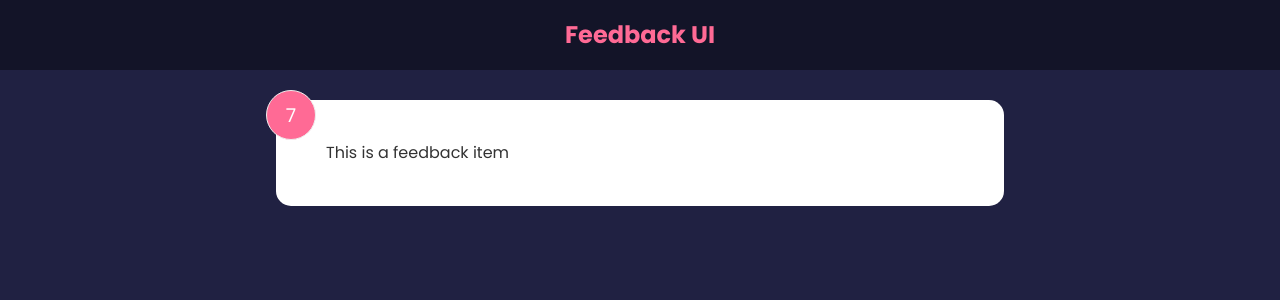
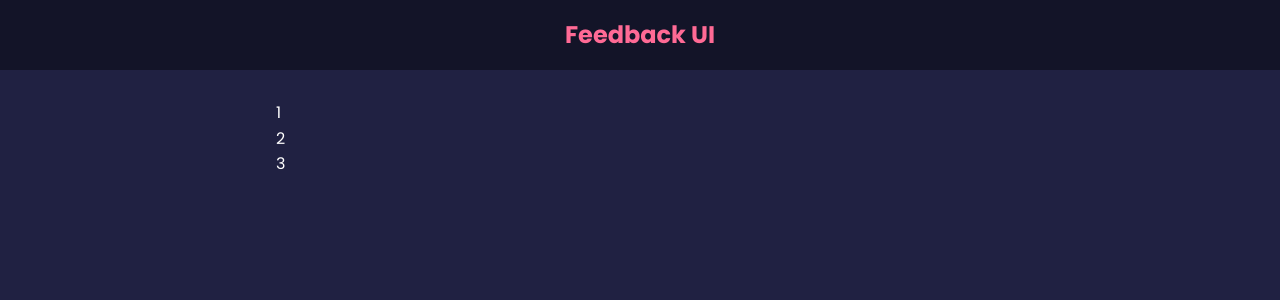
Before and after one commit to PhilipGreene08/feedback-app, a React (Create React App) app: page / in a window 1280 px wide. Shown: the top 300 px of the page. Built offline with nearby package versions, Linux system fonts and the light colour scheme.

Commit message:
second commit

```diff
--- a/src/App.js
+++ b/src/App.js
@@ -1,13 +1,16 @@
 import { Fragment } from 'react';
-import Feedbackitem from './components/Feedbackitem';
+import { useState } from 'react';
+import FeedbackList from './components/FeedbackList';
 import Header from './components/Header';
+import FeedbackData from './data/FeedbackData';
 
 function App() {
+  const [feedback, setfeedback] = useState(FeedbackData);
   return (
     <Fragment>
       <Header />
       <div className='container'>
-        <Feedbackitem />
+        <FeedbackList feedback={feedback} />
       </div>
     </Fragment>
   );
--- /dev/null
+++ b/src/components/FeedbackList.jsx
@@ -0,0 +1,32 @@
+import Feedbackitem from './Feedbackitem';
+
+// function FeedbackList({ feedback }) {
+//   if (!feedback || feedback.length === 0) {
+//     return <p>No Feedback Yet</p>;
+//   }
+//   return (
+//     <div className='feedback-list'>
+//       {feedback.map((item) => {
+//         console.log(item);
+//         <Feedbackitem key={item.id} item={item} />;
+//       })}
+//     </div>
+//   );
+// }
+
+// export default FeedbackList;
+
+function FeedbackList({ feedback }) {
+  if (!feedback || feedback.length === 0) {
+    return <p>No Feedback Yet</p>;
+  }
+  return (
+    <div className='feedback-list'>
+      {feedback.map((item) => (
+        <div>{item.id}</div>
+      ))}
+    </div>
+  );
+}
+
+export default FeedbackList;
--- a/src/components/Feedbackitem.jsx
+++ b/src/components/Feedbackitem.jsx
@@ -1,21 +1,8 @@
-import { useState } from 'react';
-function Feedbackitem() {
-  const [rating, setRating] = useState(7);
-  const [text, setText] = useState('This is a feedback item');
-
-  //   const handleClick = () => {
-  //     setRating((rating) => {
-  //       return rating * 2;
-  //     });
-  //     setText((text) => {
-  //       return `${text} ${rating * 2}`;
-  //     });
-  //   };
-
+function Feedbackitem({ item }) {
   return (
     <div className='card'>
-      <div className='num-display'>{rating}</div>
-      <div className='text-display'>{text}</div>
+      <div className='num-display'>{item.rating}</div>
+      <div className='text-display'>{item.text}</div>
     </div>
   );
 }
--- /dev/null
+++ b/src/data/FeedbackData.js
@@ -0,0 +1,19 @@
+const FeedbackData = [
+  {
+    id: 1,
+    rating: 10,
+    text: 'Lorem ipsum dolor sit amet consectetur adipisicing elit. consequuntur vel vitae commodi alias voluptatem est voluptatum ipsa quae.',
+  },
+  {
+    id: 2,
+    rating: 9,
+    text: 'Lorem ipsum dolor sit amet consectetur adipisicing elit. consequuntur vel vitae commodi alias voluptatem est voluptatum ipsa quae.',
+  },
+  {
+    id: 3,
+    rating: 8,
+    text: 'Lorem ipsum dolor sit amet consectetur adipisicing elit. consequuntur vel vitae commodi alias voluptatem est voluptatum ipsa quae.',
+  },
+];
+
+export default FeedbackData;
```
